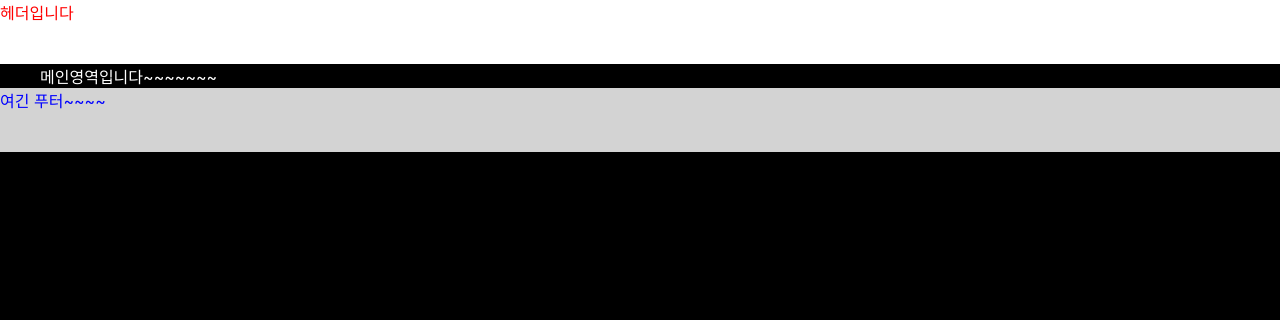
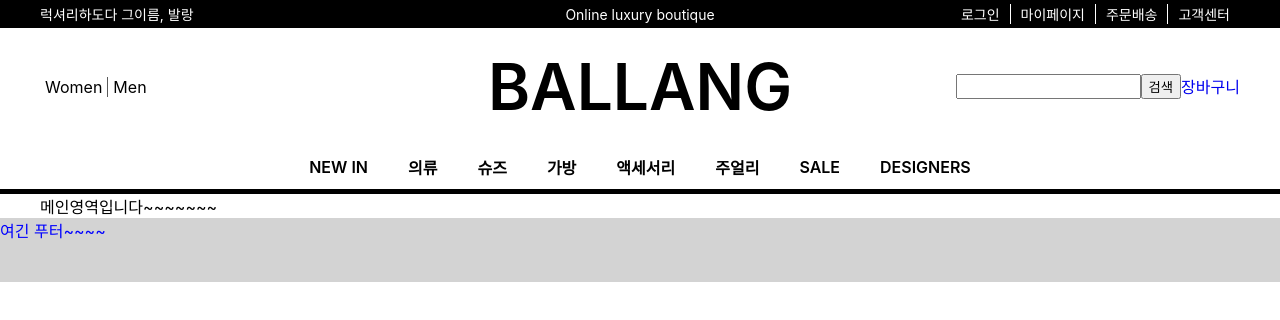
Before and after one commit to baeseongjae/assignment_2_ballang, a React (Create React App) app: page / in a window 1280 px wide. Shown: the top 320 px of the page. Built offline with nearby package versions, Linux system fonts and the light colour scheme.

Commit message:
💄 style: 헤더 스타일링

```diff
--- a/src/components/Header/Header.jsx
+++ b/src/components/Header/Header.jsx
@@ -1,14 +1,139 @@
 import React from "react";
+import { Link } from "react-router-dom";
+
 import styled from "styled-components";
-
-const StyledHeader = styled.header`
-  height: 64px;
-  background-color: #fff;
-  color: red;
-`;
+import Nav from "../Nav";
 
 function Header() {
-  return <StyledHeader>헤더입니다</StyledHeader>;
+  return (
+    <StyledHeader>
+      <Nav />
+      <HeaderInnerContents>
+        <ul>
+          <li>
+            <a href="">Women</a>
+          </li>
+          <li>
+            <a href="">Men</a>
+          </li>
+        </ul>
+        <Logo>
+          <StyledLink to="/">Ballang</StyledLink>
+        </Logo>
+        <InputAndCart>
+          <input type="text" />
+          <button>검색</button>
+          <Link>장바구니</Link>
+        </InputAndCart>
+      </HeaderInnerContents>
+      <HeaderInnerCategory>
+        <CategoryInnerWrapper>
+          <CategoryList>
+            <li>
+              <CategoryItemLink to="#">NEW IN</CategoryItemLink>
+            </li>
+            <li>
+              <CategoryItemLink to="#">의류</CategoryItemLink>
+            </li>
+            <li>
+              <CategoryItemLink to="#">슈즈</CategoryItemLink>
+            </li>
+            <li>
+              <CategoryItemLink to="#">가방</CategoryItemLink>
+            </li>
+            <li>
+              <CategoryItemLink to="#">액세서리</CategoryItemLink>
+            </li>
+            <li>
+              <CategoryItemLink to="#">주얼리</CategoryItemLink>
+            </li>
+            <li>
+              <CategoryItemLink to="#">SALE</CategoryItemLink>
+            </li>
+            <li>
+              <CategoryItemLink to="#">DESIGNERS</CategoryItemLink>
+            </li>
+          </CategoryList>
+        </CategoryInnerWrapper>
+      </HeaderInnerCategory>
+    </StyledHeader>
+  );
 }
 
 export default Header;
+
+const StyledHeader = styled.header``;
+
+const Logo = styled.h1`
+  text-transform: uppercase;
+  font-size: 4rem;
+  font-weight: 600;
+  text-align: center;
+`;
+
+const HeaderInnerContents = styled.section`
+  max-width: 1200px;
+  margin: 0 auto;
+  display: flex;
+  align-items: center;
+  justify-content: space-between;
+  height: 117px;
+
+  > ul {
+    display: flex;
+    list-style: none;
+    height: 100%;
+
+    > li {
+      height: 100%;
+      display: flex;
+      align-items: center;
+      > a {
+        color: black;
+        border-right: 1px solid #5a5a5a;
+        padding: 0 5px;
+      }
+    }
+
+    > li:last-child a {
+      border: none;
+    }
+  }
+
+  ul,
+  ${Logo}, div {
+    flex: 1;
+  }
+`;
+
+const StyledLink = styled(Link)`
+  color: black;
+`;
+
+const InputAndCart = styled.div`
+  display: flex;
+  justify-content: flex-end;
+`;
+
+// ----------- 카테고리 ------------
+const HeaderInnerCategory = styled.section`
+  border-bottom: 5px solid black;
+`;
+
+const CategoryInnerWrapper = styled.div`
+  max-width: 1200px;
+  margin: 0 auto;
+`;
+
+const CategoryList = styled.ul`
+  display: flex;
+  justify-content: center;
+  align-items: center;
+`;
+
+const CategoryItemLink = styled(Link)`
+  display: inline-block;
+  padding: 10px 20px;
+  font-weight: 600;
+  color: black;
+`;
--- a/src/components/Nav/Nav.jsx
+++ b/src/components/Nav/Nav.jsx
@@ -1,7 +1,89 @@
 import React from "react";
+import styled from "styled-components";
+import { Link } from "react-router-dom";
 
 function Nav() {
-  return <div>Nav</div>;
+  return (
+    <StyledNav>
+      <NavInner>
+        <span>럭셔리하도다 그이름, 발랑</span>
+
+        <span>Online luxury boutique</span>
+
+        <MenuList>
+          <li>
+            <MenuItemLink>로그인</MenuItemLink>
+          </li>
+          <li>
+            <MenuItemLink>마이페이지</MenuItemLink>
+          </li>
+          <li>
+            <MenuItemLink>주문배송</MenuItemLink>
+          </li>
+          <li>
+            <MenuItemLastLink>고객센터</MenuItemLastLink>
+          </li>
+        </MenuList>
+      </NavInner>
+    </StyledNav>
+  );
 }
 
 export default Nav;
+
+// --------------- 스타일링 ------------------
+
+const StyledNav = styled.nav`
+  height: 1.75rem;
+  font-size: 14px;
+  background-color: black;
+  color: white;
+`;
+
+const MenuList = styled.ul`
+  list-style: none;
+  padding: 0;
+  margin: 0;
+  display: flex;
+  align-items: center;
+  justify-content: flex-end;
+  height: 100%;
+
+  > li {
+    height: 100%;
+    display: flex;
+    align-items: center;
+  }
+`;
+
+const NavInner = styled.div`
+  max-width: 75rem;
+  margin: 0 auto;
+  height: 100%;
+  display: flex;
+  justify-content: space-between;
+  align-items: center;
+
+  > span,
+  ${MenuList} {
+    flex: 1;
+  }
+
+  > span {
+    &:nth-child(2) {
+      text-align: center;
+    }
+  }
+`;
+
+const MenuItemLink = styled(Link)`
+  text-decoration: none;
+  color: white;
+  padding: 0 10px;
+  display: inline-block;
+  border-right: 1px solid white;
+`;
+
+const MenuItemLastLink = styled(MenuItemLink)`
+  border: none;
+`;
--- a/src/index.css
+++ b/src/index.css
@@ -1,3 +1,9 @@
+*,
+*::before,
+*::after {
+  box-sizing: border-box;
+}
+
 body {
   margin: 0;
   font-family: -apple-system, BlinkMacSystemFont, "Segoe UI", "Roboto", "Oxygen",
@@ -5,8 +11,17 @@ body {
     sans-serif;
   -webkit-font-smoothing: antialiased;
   -moz-osx-font-smoothing: grayscale;
-  background-color: black;
-  color: white;
+}
+
+ul,
+li {
+  list-style: none;
+  padding: 0;
+  margin: 0;
+}
+
+a {
+  text-decoration: none;
 }
 
 code {
```
